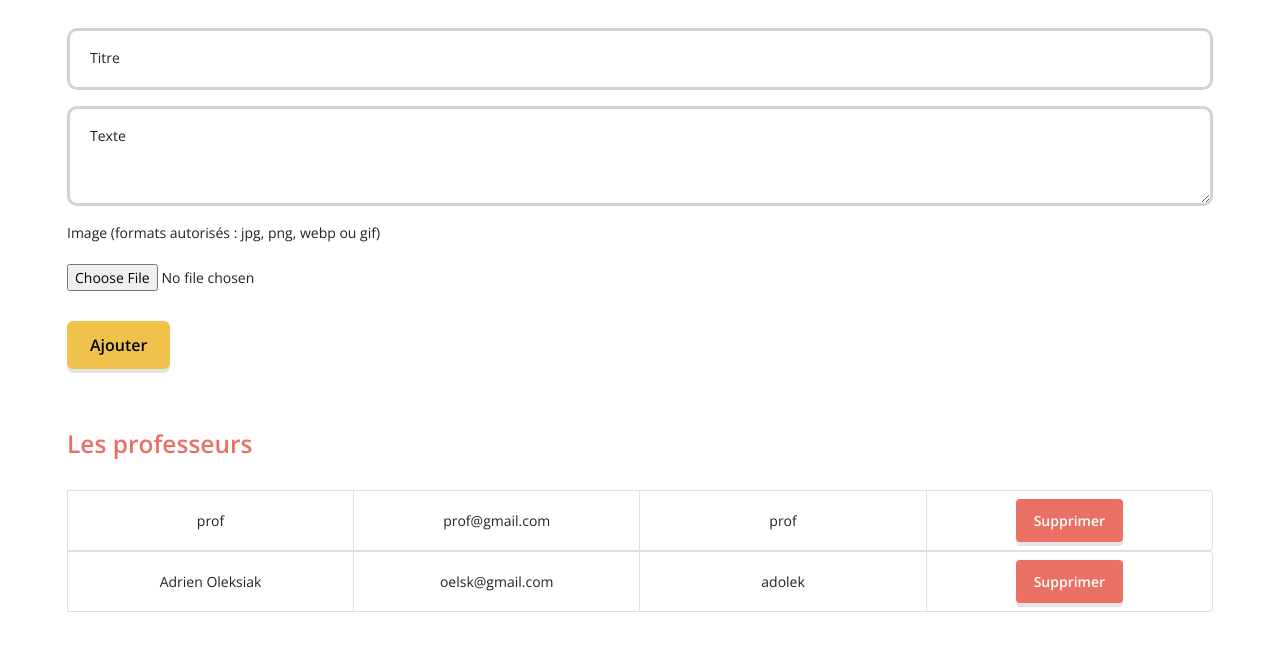
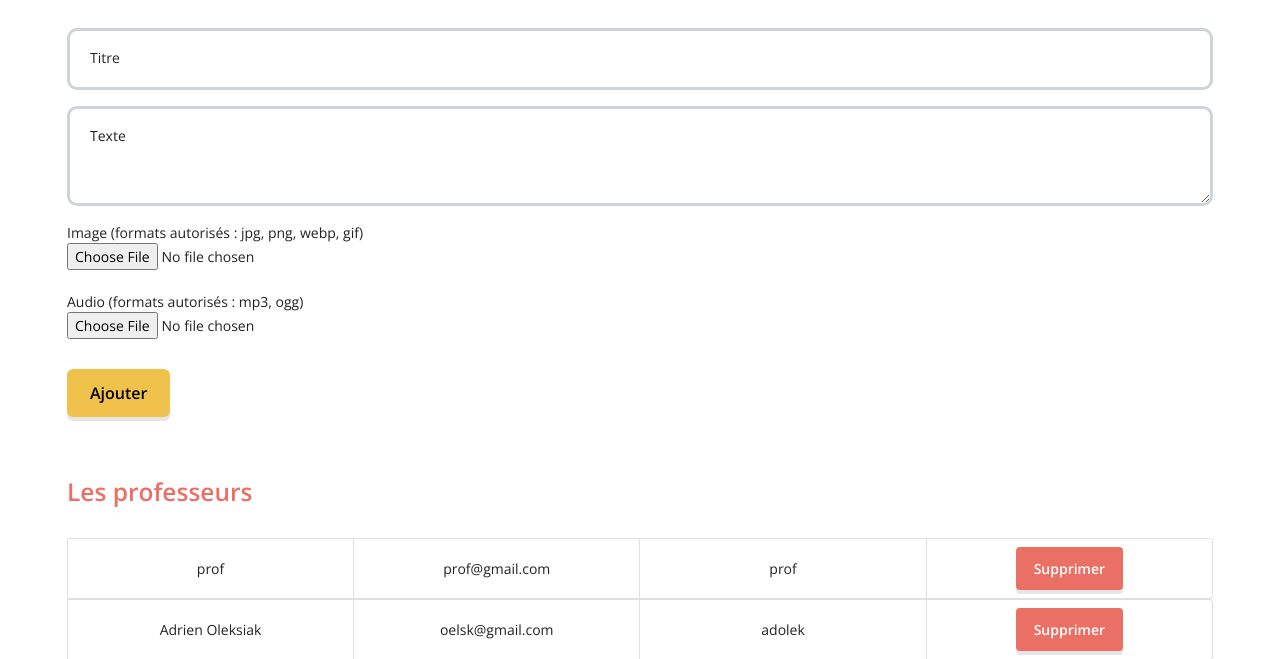
Before and after one commit to adolek/la-courtille, a PHP site: page /admin.php in a window 1280 px wide. Shown: the part 1118-1777 px from the top of the page. Run offline with PHP 8.4, Linux system fonts and the light colour scheme; a user stored in the database is signed in; data comes from the database, SQL or seed files in the repository; both versions use the stored data as it was after the commit; some web fonts are replaced.

Commit message:
Upload audio

```diff
--- a/admin.php
+++ b/admin.php
@@ -74,15 +74,43 @@ if (isset($_POST["ajoutArticle"])){
   $titre = mysqli_real_escape_string($db_handle,htmlspecialchars($_POST['titre']));
   $texte = mysqli_real_escape_string($db_handle,htmlspecialchars($_POST['texte']));
 
+  $nomOrigine2 = $_FILES['monaudio']['name'];
+  $elementsChemin2 = pathinfo($nomOrigine2);
+  $extensionFichier2 = $elementsChemin2['extension'];
+  $extensionsAutorisees2 = array("mp3", "ogg", "wma");
+  $extensionsAutorisees = array("jpeg", "jpg", "JPG", "gif", "png", "webp", "svg");
+
+  $nomDestination2="";
+
+  if (!(in_array($extensionFichier2, $extensionsAutorisees2))) {
+    echo " <div class=\"alert alert-danger alert-dismissible fade show\" role=\"alert\">
+    L'audio téléchargé n'a pas l'extension attendue.
+   <button type=\"button\" class=\"btn-close\" data-bs-dismiss=\"alert\" aria-label=\"Close\"></button>
+   </div>";
+} else {
+
+    // Copie dans le repertoire du script avec un nom
+    $repertoireDestination2 = dirname(__FILE__)."/assets/audio/";
+    $nomDestination2 = $titre.".".$extensionFichier2;
+
+    if (move_uploaded_file($_FILES["monaudio"]["tmp_name"], $repertoireDestination2.$nomDestination2)) {
+
+    }
+    else {
+        echo " <div class=\"alert alert-danger alert-dismissible fade show\" role=\"alert\">
+        Le fichier audio est trop volumineux pour être importé.
+      <button type=\"button\" class=\"btn-close\" data-bs-dismiss=\"alert\" aria-label=\"Close\"></button>
+      </div>";
+    }
+}
+
   $nomOrigine = $_FILES['monfichier']['name'];
   $elementsChemin = pathinfo($nomOrigine);
   $extensionFichier = $elementsChemin['extension'];
-  $extensionsAutorisees = array("jpeg", "jpg", "JPG", "gif", "png", "webp");
+
   if (!(in_array($extensionFichier, $extensionsAutorisees))) {
-      $erreur= "L'image téléchargée n'a pas l'extension attendue";
-
       echo " <div class=\"alert alert-danger alert-dismissible fade show\" role=\"alert\">
-      " . $erreur . "
+      L'image téléchargée n'a pas l'extension attendue ou vous avez omis d'ajouter une image.
      <button type=\"button\" class=\"btn-close\" data-bs-dismiss=\"alert\" aria-label=\"Close\"></button>
      </div>";
   } else {
@@ -95,10 +123,8 @@ if (isset($_POST["ajoutArticle"])){
 
         if(empty($titre)||empty($texte))
         {
-            $erreur= "Un champ ou plusieurs champs obligatoires sont vides";
-
             echo " <div class=\"alert alert-danger alert-dismissible fade show\" role=\"alert\">
-            " . $erreur . "
+            Un champ ou plusieurs champs obligatoires sont vides.
            <button type=\"button\" class=\"btn-close\" data-bs-dismiss=\"alert\" aria-label=\"Close\"></button>
            </div>";
 
@@ -112,30 +138,25 @@ if (isset($_POST["ajoutArticle"])){
 
             if (mysqli_num_rows($result) != 0)
              {
-                $erreur= "Article déjà ajouté !";
                 echo " <div class=\"alert alert-danger alert-dismissible fade show\" role=\"alert\">
-                " . $erreur . "
+                Article déjà ajouté !
                <button type=\"button\" class=\"btn-close\" data-bs-dismiss=\"alert\" aria-label=\"Close\"></button>
                </div>";
 
              }else
                  {
-                    $sql = "INSERT INTO articles(idUser, titre, texte, image, date) VALUES('$id', '$titre', '$texte','$nomDestination',DATE(NOW()))";
+                    $sql = "INSERT INTO articles(idUser, titre, texte, image, audio, date) VALUES('$id', '$titre', '$texte','$nomDestination','$nomDestination2',DATE(NOW()))";
                     $result = mysqli_query($db_handle, $sql);
-                    $erreur= "Nouvel article ajouté avec succès !";
-
                     echo " <div class=\"alert alert-success alert-dismissible fade show\" role=\"alert\">
-                    " . $erreur . "
+                    Nouvel article ajouté avec succès.
                    <button type=\"button\" class=\"btn-close\" data-bs-dismiss=\"alert\" aria-label=\"Close\"></button>
                    </div>";
                   }
             }
 
       } else {
-          $erreur= "L'image est trop volumineuse pour être importée.";
-
           echo " <div class=\"alert alert-danger alert-dismissible fade show\" role=\"alert\">
-          " . $erreur . "
+          L'image est trop volumineuse pour être importée.
         <button type=\"button\" class=\"btn-close\" data-bs-dismiss=\"alert\" aria-label=\"Close\"></button>
         </div>";
       }
@@ -565,7 +586,8 @@ $count=-1;
                   <label for="floatingTextarea2">Texte</label>
                 </div>
                 <input type="hidden" name="MAX_FILE_SIZE" value="3000000" />
-                Image (formats autorisés : jpg, png, webp ou gif)</br></br><input type="file" name="monfichier" /></br>
+                Image (formats autorisés : jpg, png, webp, gif)</br><input type="file" name="monfichier" /></br></br>
+                Audio (formats autorisés : mp3, ogg)</br><input type="file" name="monaudio" /></br>
                 <button class="btn mt-6 btn-primary" name="ajoutArticle" type="submit">Ajouter</button>
               </form>
               </div>
```
Also changed, not shown: la_courtille.sql (+8 -8 lines).
